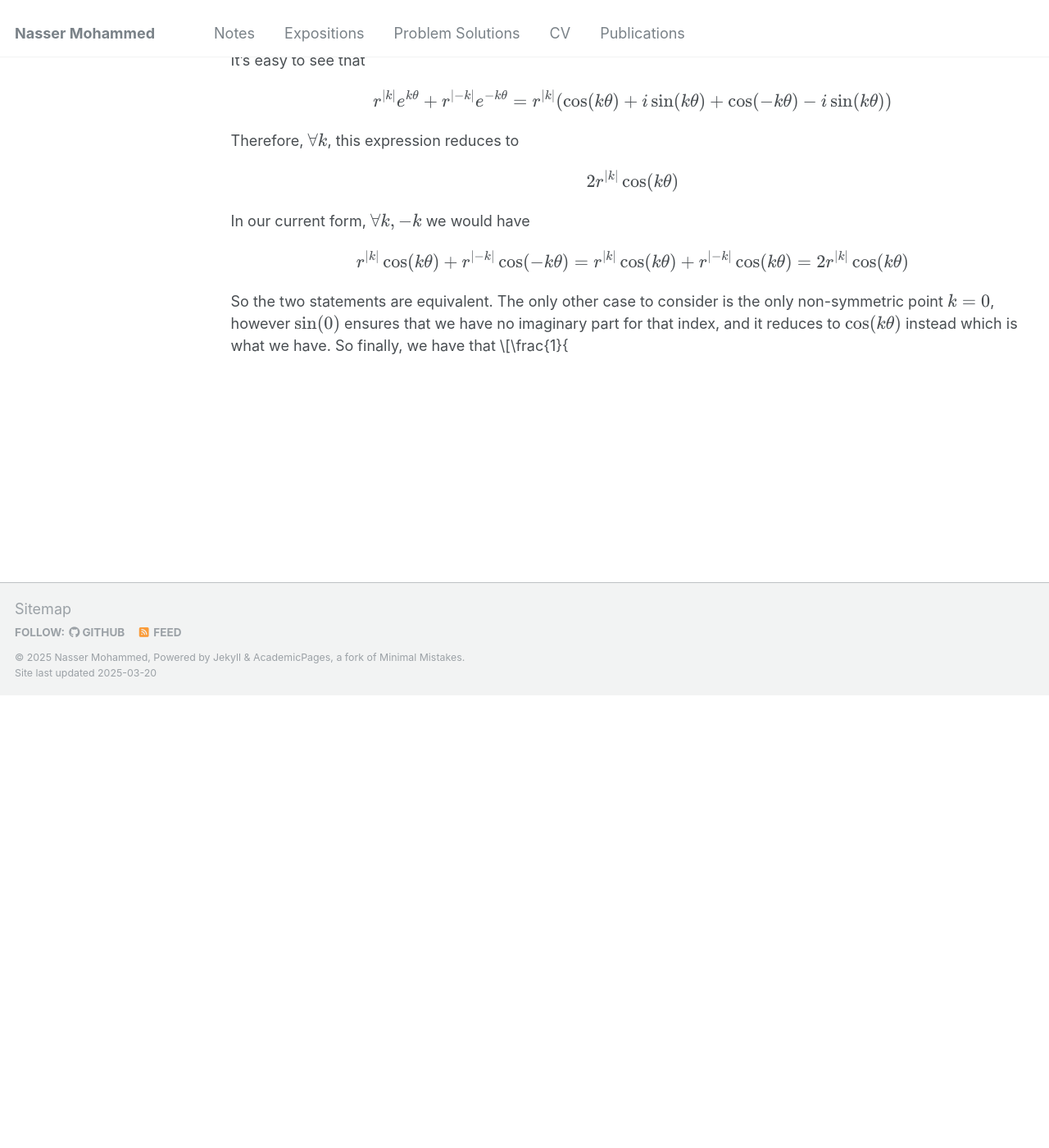
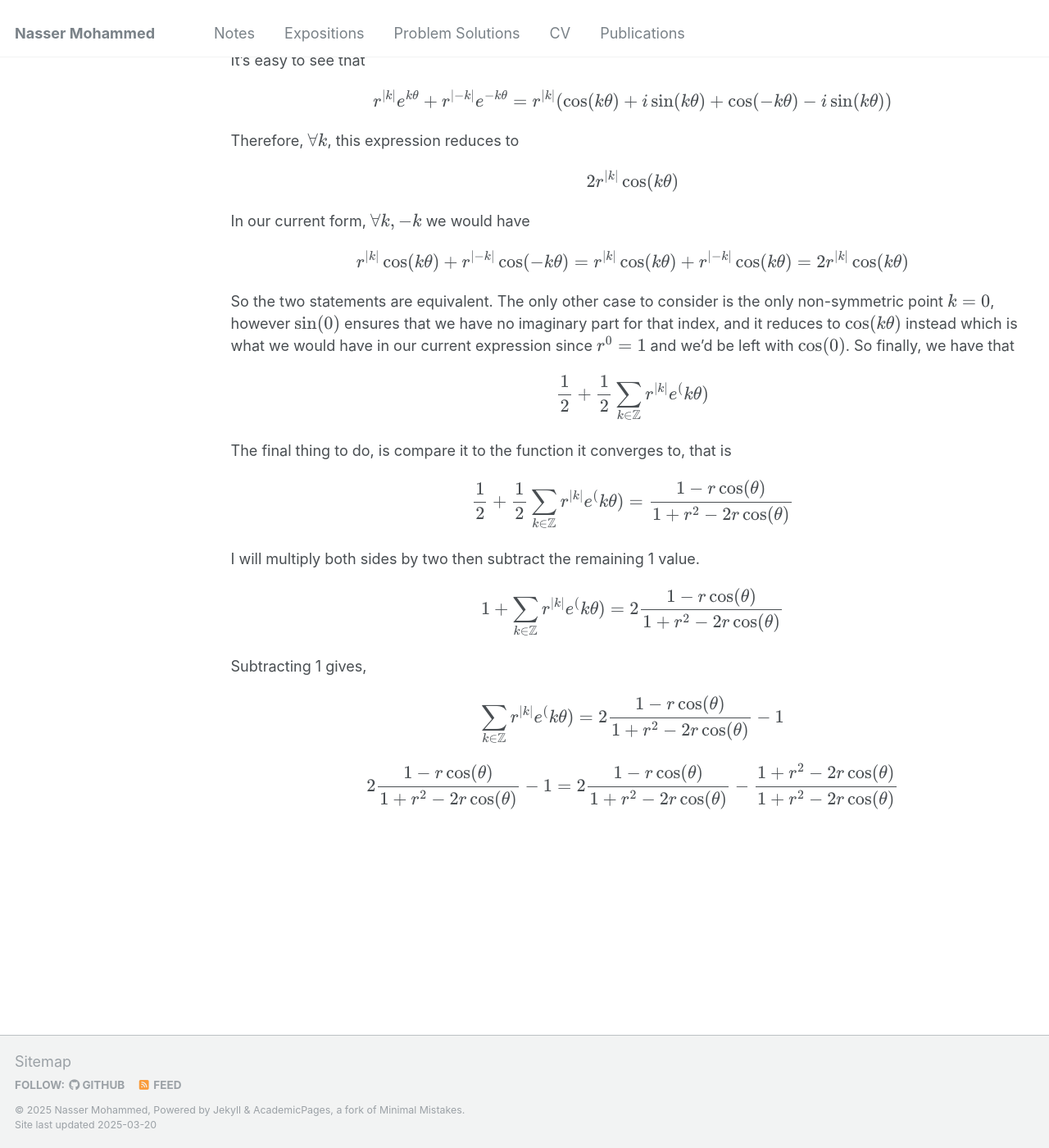
Before and after one commit to Nasser-Mohammed/Nasser-Mohammed.github.io, a Jekyll site: the page built from _pages/notes/Fourier-Analysis/poisson-kernel.md, in a window 1280 px wide and 1400 px high, scrolled down 4328 px. Shown: the whole window at 82% size. Built offline with Jekyll 4.4.1, drawn with Linux system fonts in a browser that asks for light colours; before the commit the page ends 5176 px from its top, so only the background shows below that.

Commit message:
Update poisson-kernel.md

```diff
--- a/_pages/notes/Fourier-Analysis/poisson-kernel.md
+++ b/_pages/notes/Fourier-Analysis/poisson-kernel.md
@@ -77,5 +77,12 @@ Therefore, \\(\forall k\\), this expression reduces to
 \\[2r^{|k|}\cos(k\theta)\\]
 In our current form, \\(\forall k, -k\\) we would have
 \\[r^{|k|}\cos(k\theta) + r^{|-k|}\cos(-k\theta) = r^{|k|}\cos(k\theta) + r^{|-k|}\cos(k\theta) = 2r^{|k|}\cos(k\theta)\\]
-So the two statements are equivalent. The only other case to consider is the only non-symmetric point \\(k=0\\), however \\(\sin(0)\\) ensures that we have no imaginary part for that index, and it reduces to \\(\cos(k\theta)\\) instead which is what we have. So finally, we have that
-\\[\frac{1}{
+So the two statements are equivalent. The only other case to consider is the only non-symmetric point \\(k=0\\), however \\(\sin(0)\\) ensures that we have no imaginary part for that index, and it reduces to \\(\cos(k\theta)\\) instead which is what we would have in our current expression since \\(r^0=1\\) and we'd be left with \\(\cos(0)\\). So finally, we have that
+\\[\frac{1}{2} + \frac{1}{2}\sum_{k \in \mathbb{Z}}r^{|k|}e^(k\theta)\\]
+The final thing to do, is compare it to the function it converges to, that is
+\\[\frac{1}{2} + \frac{1}{2}\sum_{k \in \mathbb{Z}}r^{|k|}e^(k\theta) = \frac{1-r\cos(\theta)}{1+r^2-2r\cos(\theta)}\\]
+I will multiply both sides by two then subtract the remaining 1 value.
+\\[1 + \sum_{k \in \mathbb{Z}}r^{|k|}e^(k\theta) = 2\frac{1-r\cos(\theta)}{1+r^2-2r\cos(\theta)}\\]
+Subtracting 1 gives,
+\\[\sum_{k \in \mathbb{Z}}r^{|k|}e^(k\theta) = 2\frac{1-r\cos(\theta)}{1+r^2-2r\cos(\theta)} - 1\\]
+ \\[2\frac{1-r\cos(\theta)}{1+r^2-2r\cos(\theta)} - 1 = 2\frac{1-r\cos(\theta)}{1+r^2-2r\cos(\theta)} - \frac{1+r^2-2r\cos(\theta)}{1+r^2-2r\cos(\theta)}\\]
```
